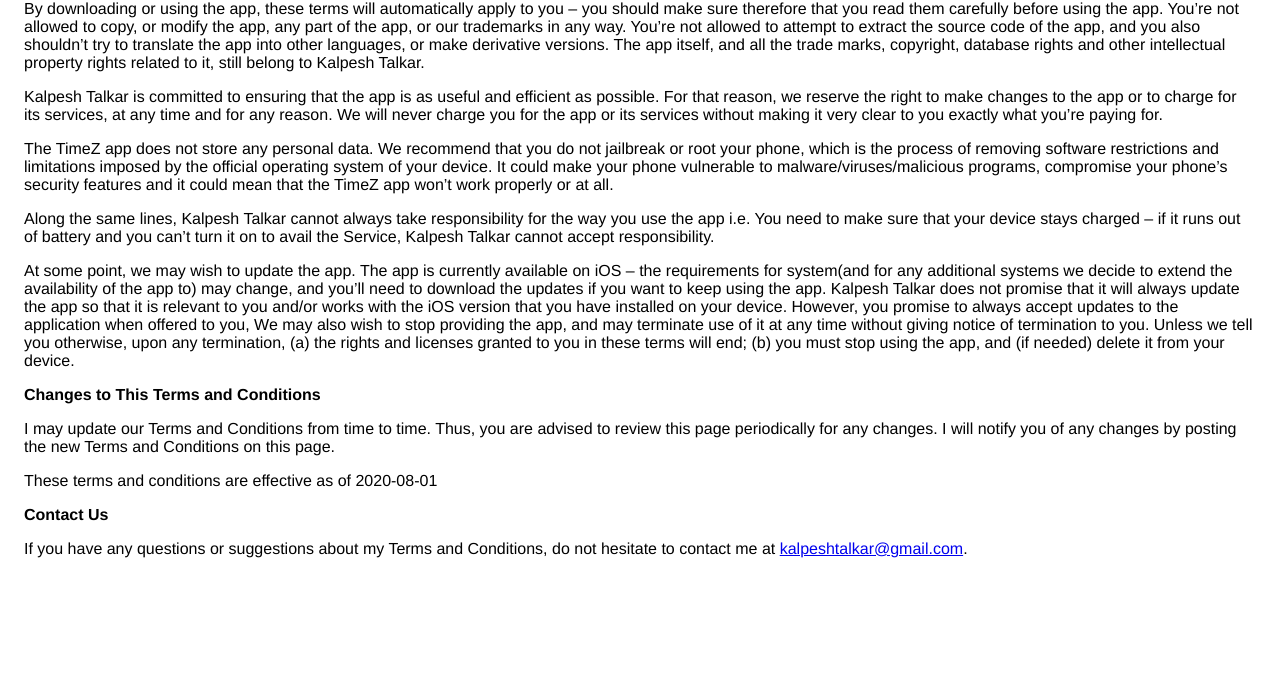
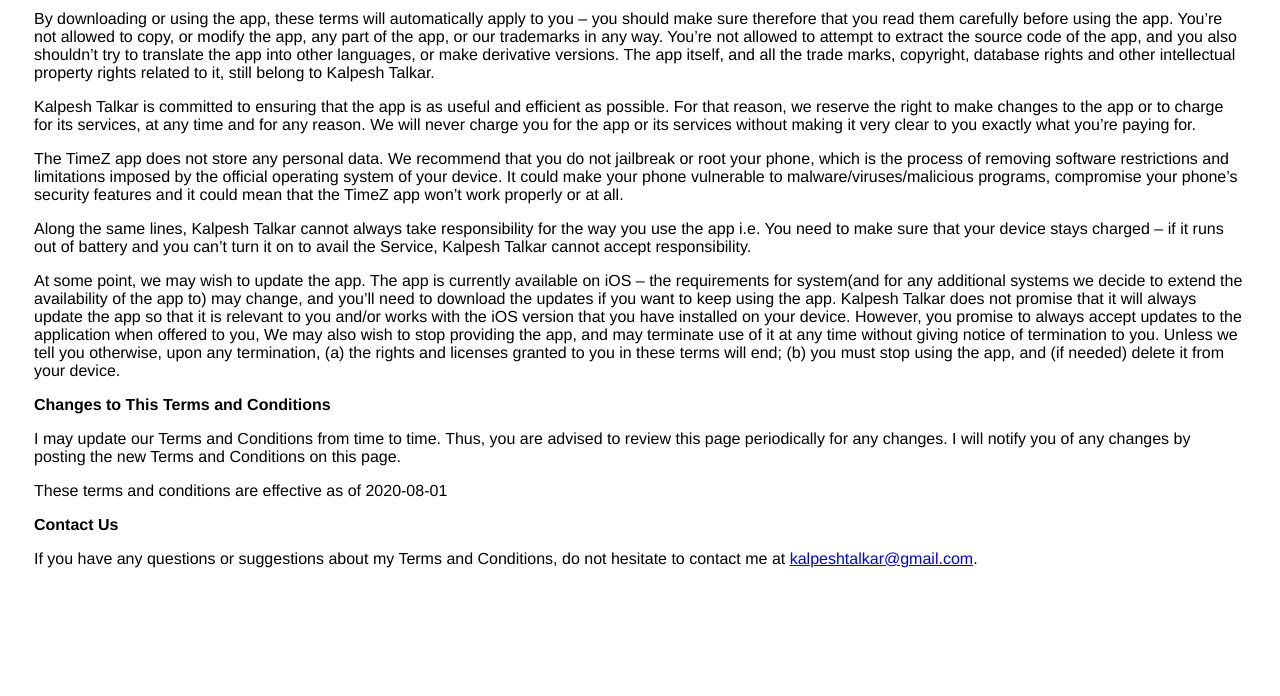
Before and after one commit to KalpeshTalkar/TimeZ-App, a plain HTML site: page terms.html in a window 1280 px wide. Shown: the part 104-800 px from the top of the page. Drawn offline with Linux system fonts and the light colour scheme.

Commit message:
css fixes

```diff
--- a/terms.html
+++ b/terms.html
@@ -10,11 +10,16 @@
             font-family: 'Helvetica Neue', Helvetica, Arial, sans-serif;
             padding: 1em;
         }
+
+        .center {
+            margin: auto;
+            padding: 10px;
+        }
     </style>
 </head>
 
 <body>
-    <div>
+    <div class="center">
         <h1>Terms &amp; Conditions</h1>
         <p>
             By downloading or using the app, these terms will automatically apply to you – you should make sure therefore that you read them carefully before using the app. You’re not allowed to copy, or modify the app, any part of the app, or our trademarks in any
```
Also changed, not shown: index.html (+4 -2 lines), privacy-policy.html (+6 -1 lines).
